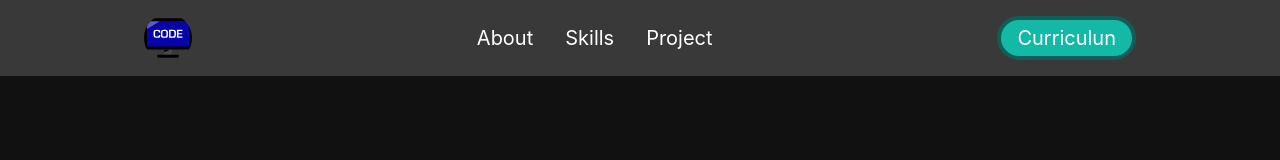
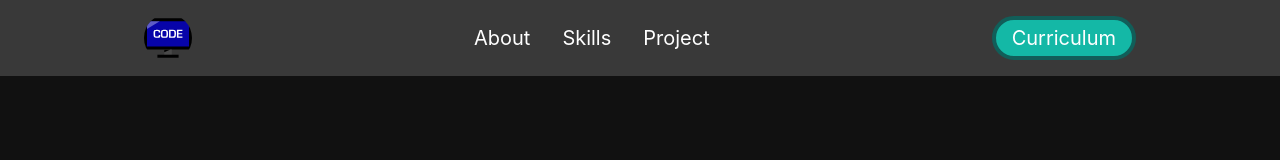
Before and after one commit to jlcarvajal27/react.portfolio, a React (Vite) app: page / in a window 1280 px wide. Shown: the top 160 px of the page. Built offline with nearby package versions, Linux system fonts and the light colour scheme.

Commit message:
cambio de ruta

```diff
--- a/src/component/Navbar.jsx
+++ b/src/component/Navbar.jsx
@@ -23,12 +23,12 @@ export default function Navbar() {
           </li>
         </ul>
         <a
-          href="/public/jorge-resume.pdf"
+          href="/jorge-resume.pdf"
           rel="noreferrer"
           target="_blank"
           className=" bg-teal-500 rounded-full px-4 py-1  border-teal-800  border-4 text-xl"
         >
-          Curriculun
+          Curriculum
         </a>
       </div>
     </div>
```
